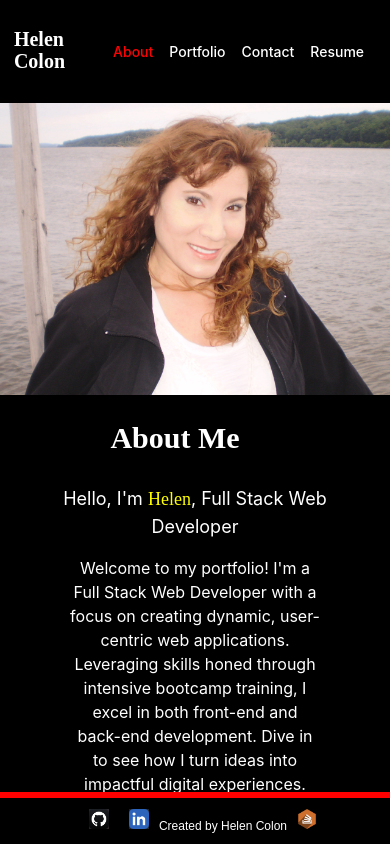
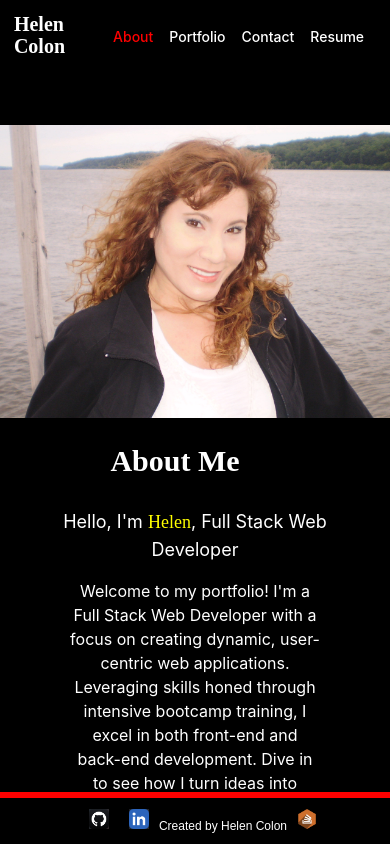
Before and after one commit to Lychnian/react-portfolio, a React (Vite) app: page / in a window 390 px wide. Built offline with nearby package versions, Linux system fonts and the light colour scheme.

Commit message:
Add padding to image top

```diff
--- a/src/css/about.css
+++ b/src/css/about.css
@@ -173,6 +173,10 @@
     padding-top: 40px;
   }
 
+  .hero-image {
+    padding-top: 50px;
+  }
+
   .about-content h2 {
     color: white;
     text-align: center;
--- a/src/css/header.css
+++ b/src/css/header.css
@@ -64,6 +64,7 @@ h1:hover {
     .navbar {
         justify-content: center;
         white-space: none;
+        align-items: center;
     }
 
     h1.h1 {
@@ -78,7 +79,9 @@ h1:hover {
 @media screen and (max-width: 450px) {
     .navbar {
         justify-content: center;
+        align-items: center;
         white-space: none;
+        height: 70px;
     }
 
     h1.h1 {
```
